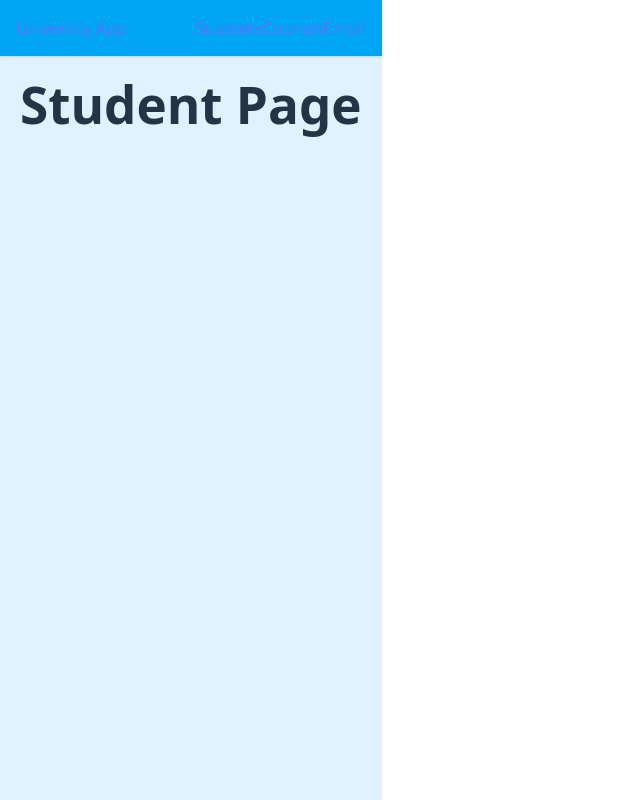
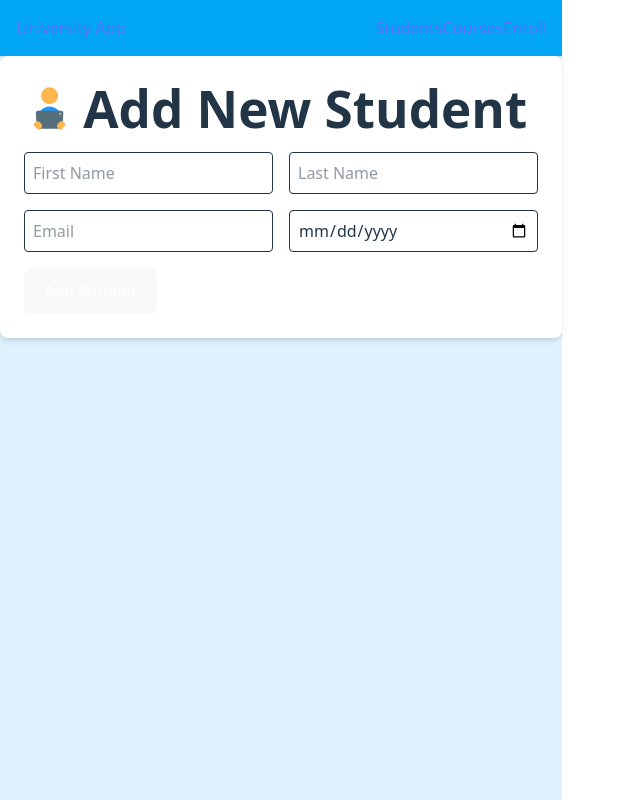
Before and after one commit to Devindi-ui/frontend, a React app: page /students in a window 1280 px wide. Shown: the whole page, without its empty margins (0-640 px from the left). Built offline with nearby package versions, Linux system fonts and the light colour scheme; the HTML template or start-up script is replaced by a standard one.

Commit message:
add student form view

```diff
--- a/package.json
+++ b/package.json
@@ -14,6 +14,7 @@
     "axios": "^1.13.1",
     "react": "^19.1.1",
     "react-dom": "^19.1.1",
+    "react-icons": "^5.5.0",
     "react-router-dom": "^7.9.5",
     "tailwindcss": "^4.1.16"
   },
--- /dev/null
+++ b/src/components/StudentForm.jsx
@@ -0,0 +1,31 @@
+import { FcReadingEbook } from "react-icons/fc"
+
+export const  StudentForm = () => {
+    return (
+        <form action="" className="bg-white rounded-lg shadow-md p-6">
+            <div className="flex">
+                <h1 className="text-2xl flex items-center gap-2 mb-4 font-bold">
+                    <FcReadingEbook/><span>Add New Student</span>
+                </h1>
+            </div>
+            <div className="grid grid-cols-1 md:grid-cols-2 gap-4">
+                <input type="text" placeholder="First Name"
+                    className="p-2 border rounded" required
+                />
+                <input type="text" placeholder="Last Name"
+                    className="p-2 border rounded" required
+                />
+                <input type="email" placeholder="Email"
+                    className="p-2 border rounded" required
+                />
+                <input type="date" placeholder="DOB"
+                    className="p-2 border rounded" required
+                />
+            </div>
+            <button type="submit" className="bg-sky-500 px-4 py-2 rounded
+                hover:bg-sky-600 text-white mt-4">
+                    Add Student
+            </button>
+        </form>
+    )
+}
--- a/src/pages/StudentPage.jsx
+++ b/src/pages/StudentPage.jsx
@@ -1,4 +1,9 @@
+import { StudentForm } from "../components/StudentForm"
 
 export const StudentPage = () => {
-    return <h1 className="text-3xl font-semibold text-center p-5">Student Page</h1>
+    return (
+        <div className="">
+            <StudentForm/>
+        </div>
+    );
 }
```
Also changed, not shown: 1 other file (tests, documents, lock files or other folders).
